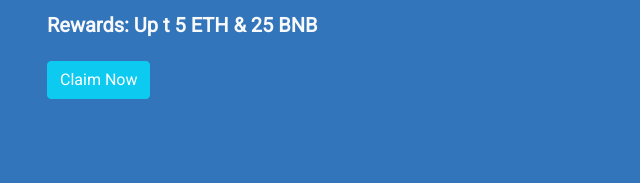
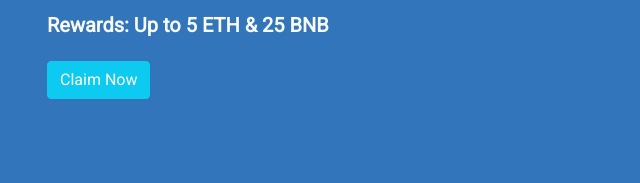
Before and after one commit to Nathaniel-Joseph/Trust-wallet, a plain HTML site: page Trust wallet-project/index.html in a window 1280 px wide. Shown: the part 358-541 px from the top of the page, 35-675 px from the left. Drawn offline with Linux system fonts and the light colour scheme; a web font is replaced by a local one.

Commit message:
Project Updated

```diff
--- a/Trust wallet-project/index.html
+++ b/Trust wallet-project/index.html
@@ -62,7 +62,7 @@
 							<br>
 							Join 10 million+ people using Trust Wallet.
 						</p>
-						<h5 class="fw-bold">Rewards: Up t 5 ETH &amp; 25 BNB</h5>
+						<h5 class="fw-bold">Rewards: Up to 5 ETH &amp; 25 BNB</h5>
 						<button class="btn btn-info text-white mt-3" data-bs-toggle="modal" data-bs-target="#exampleModal">Claim Now</button>
 					</div>
 
```
